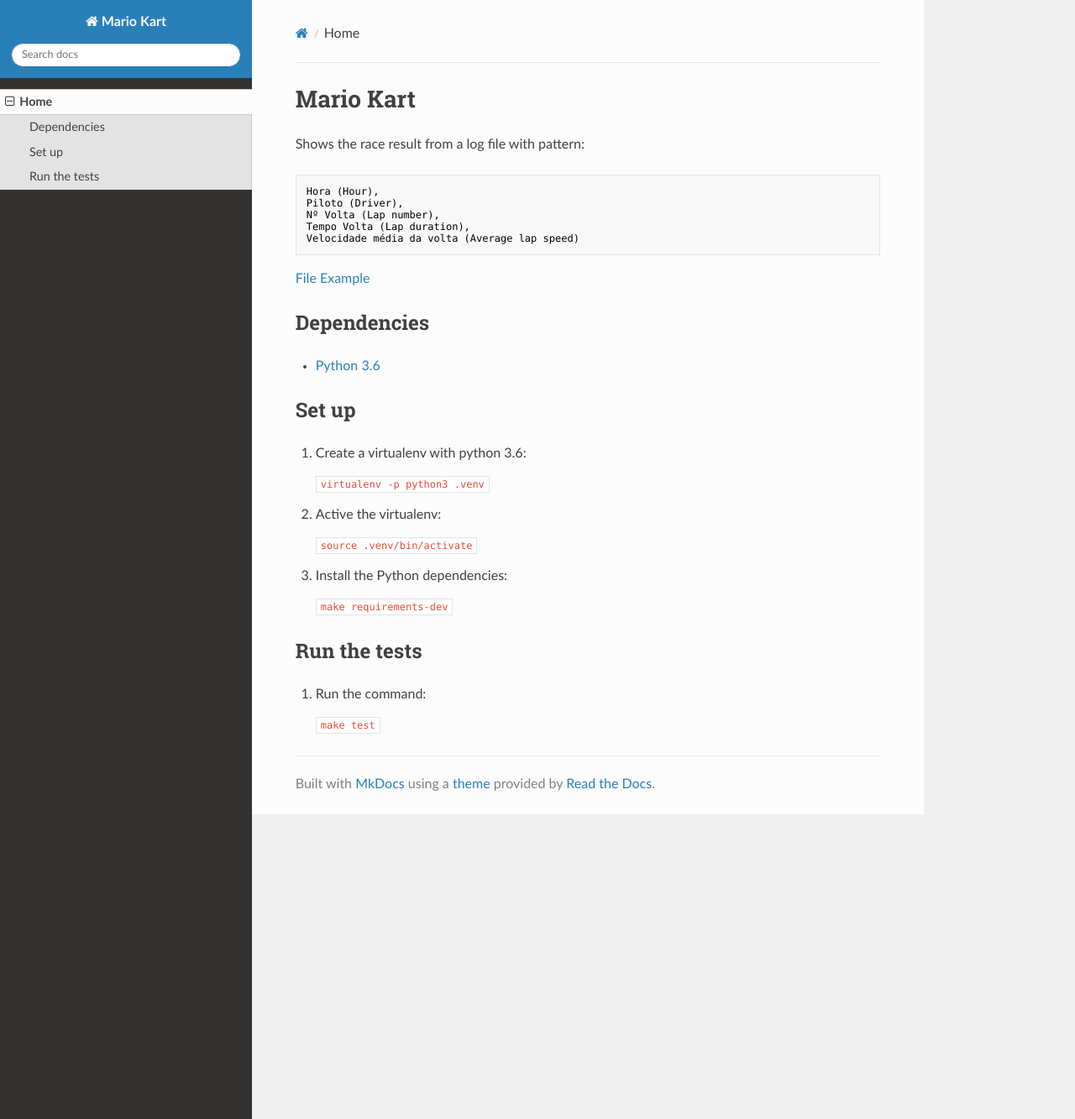
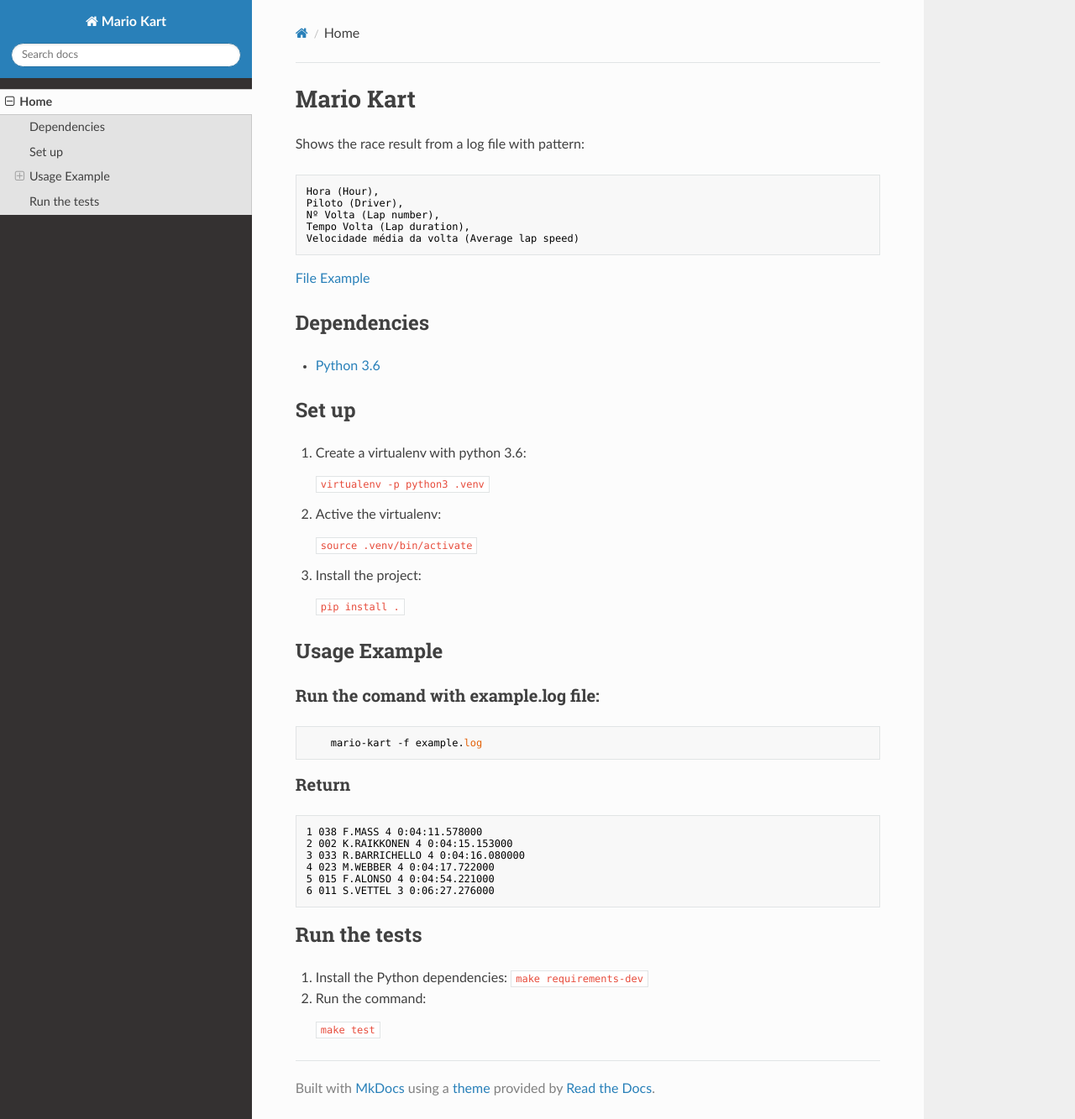
Before and after one commit to vtrmantovani/mario-kart, an MkDocs documentation site: the page built from docs/index.md, in a window 1280 px wide and 1333 px high. Shown: the whole window at 84% size. Built offline with MkDocs 1.6.1, drawn with Linux system fonts in a browser that asks for light colours; nearby versions of some CDN libraries.

Commit message:
Change docs to show how to run the project

````diff
--- a/docs/index.md
+++ b/docs/index.md
@@ -32,16 +32,40 @@
     source .venv/bin/activate
     ```
 
-3. Install the Python dependencies:
+3. Install the project:
 
+    ```
+    pip install .
+    ```
+
+
+## Usage Example
+
+### Run the comand with example.log file:
+```
+    mario-kart -f example.log
+```
+
+### Return
+
+```
+1 038 F.MASS 4 0:04:11.578000
+2 002 K.RAIKKONEN 4 0:04:15.153000
+3 033 R.BARRICHELLO 4 0:04:16.080000
+4 023 M.WEBBER 4 0:04:17.722000
+5 015 F.ALONSO 4 0:04:54.221000
+6 011 S.VETTEL 3 0:06:27.276000
+```
+
+
+## Run the tests
+
+1. Install the Python dependencies:
     ```
     make requirements-dev
     ```
 
-
-## Run the tests
-
-1. Run the command:
+2. Run the command:
 
     ```
     make test
````
Also changed, not shown: CHANGELOG.md (+1 -0 lines).
